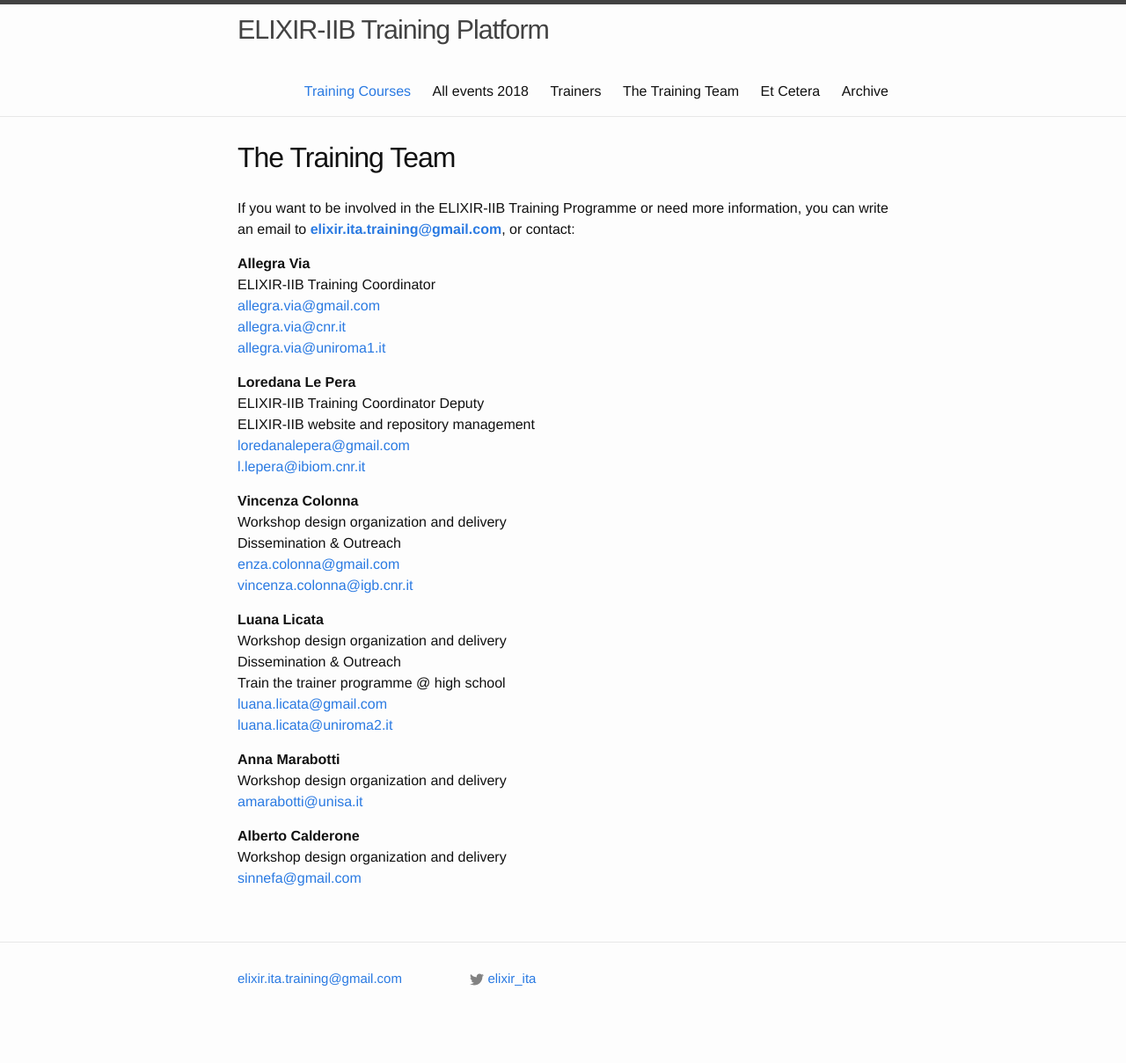
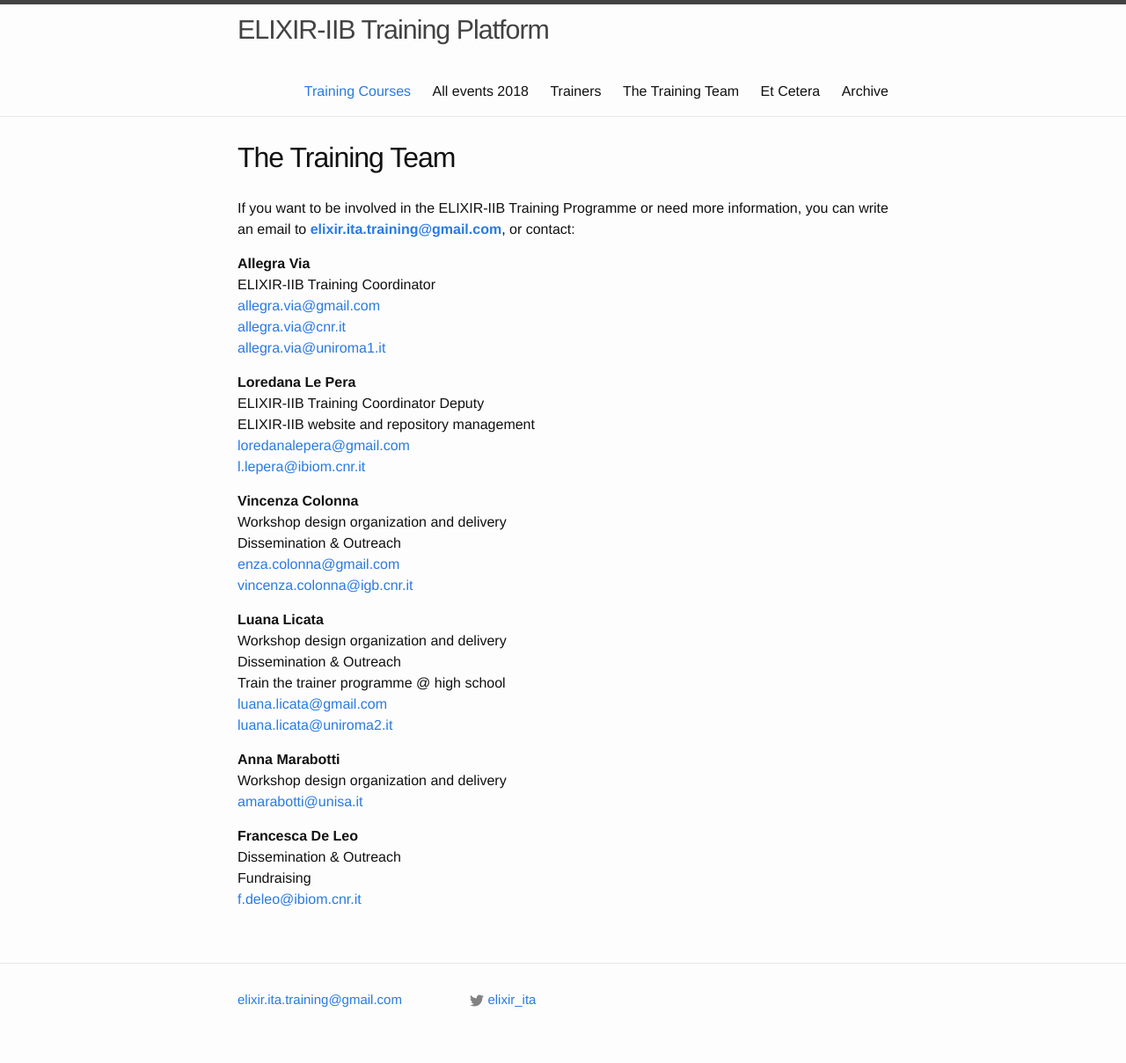
Before and after one commit to ELIXIR-IIB-training/website, a Jekyll site: the page built from _pages/03-training_team.md, in a window 1280 px wide. Shown: the whole page at 88% size. Built offline with Jekyll 4.4.1, drawn with Linux system fonts in a browser that asks for light colours; before the commit the page ends 1185 px from its top, so only the background shows below that.

Commit message:
Update people

```diff
--- a/_pages/03-training_team.md
+++ b/_pages/03-training_team.md
@@ -35,6 +35,7 @@ Train the trainer programme @ high school<br>
 Workshop design organization and delivery<br>
 <amarabotti@unisa.it>
 
-**Alberto Calderone**<br>
-Workshop design organization and delivery<br>
-<sinnefa@gmail.com>
+**Francesca De Leo**<br>
+Dissemination & Outreach<br>
+Fundraising<br>
+<f.deleo@ibiom.cnr.it>
```
